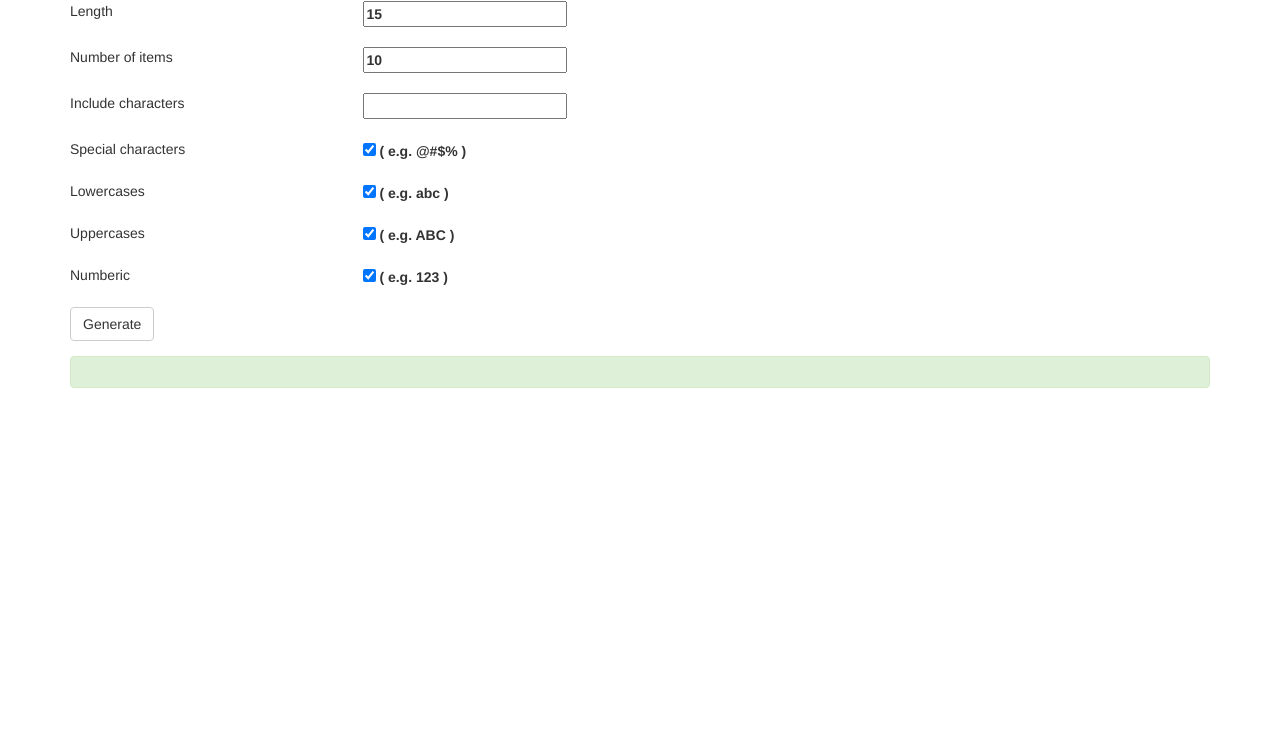
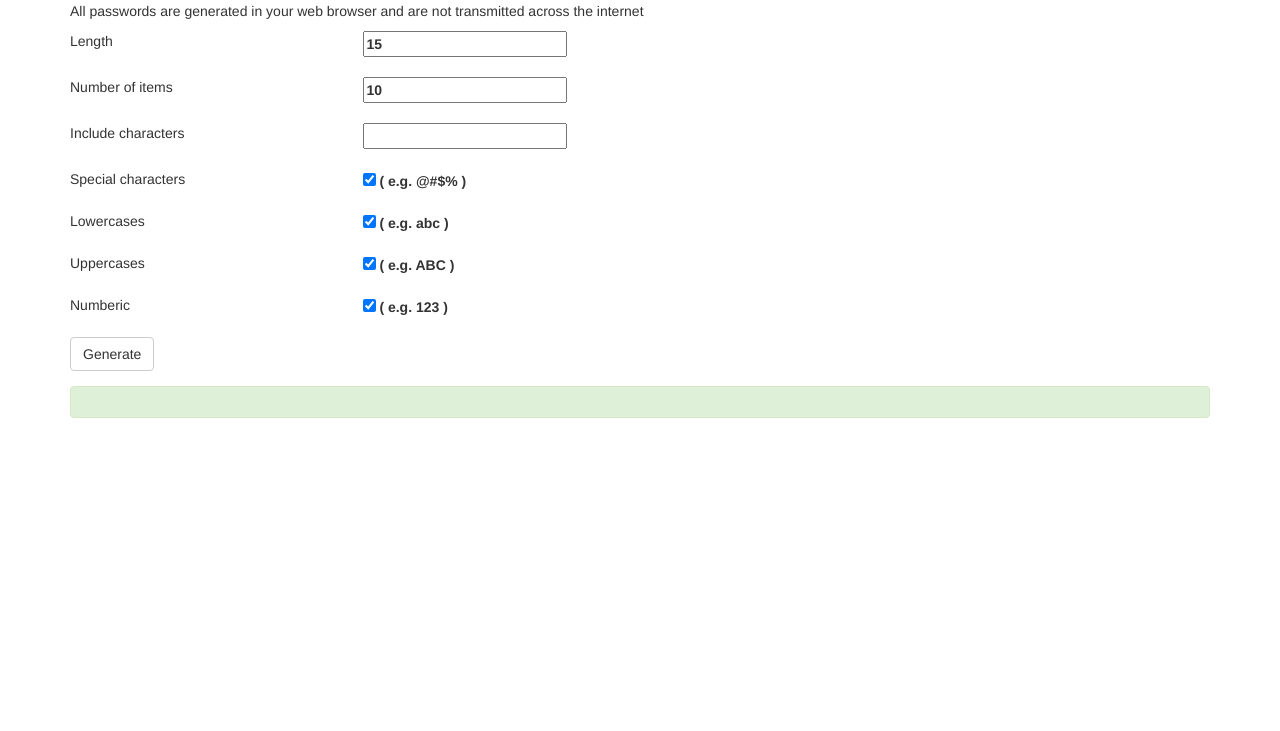
Before and after one commit to EncodeDotHost/password-generator, a plain HTML site: page index.html in a window 1280 px wide. Shown: the part 69-800 px from the top of the page. Drawn offline with nearby package versions, Linux system fonts and the light colour scheme.

Commit message:
Added browser notice

```diff
--- a/index.html
+++ b/index.html
@@ -12,6 +12,7 @@
 	<body>
 		<div class="container">
 			<h1 class="text-center">Password Generator</h1>
+      <p>All passwords are generated in your web browser and are not transmitted across the internet</p>
 
 			<div class="row clearfix form-group">
 				<div class="col-md-3">Length</div>
```
